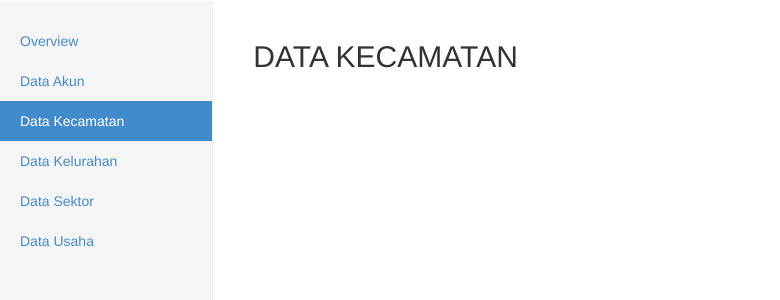
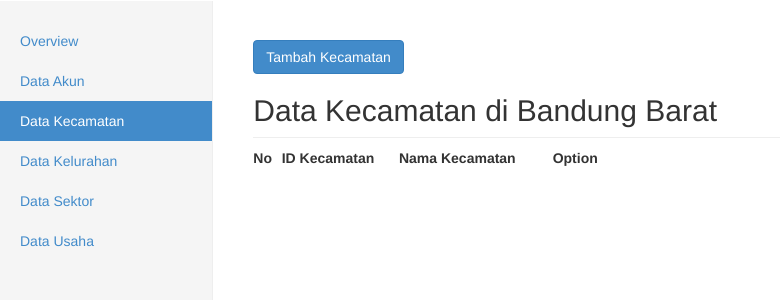
Before and after one commit to Rikiahmad629/GIS_KABBANDUNG_PHP, a PHP site: page /min/data_kecamatan.php in a window 1280 px wide. Shown: the part 50-350 px from the top of the page, without its empty margins (0-780 px from the left). Run offline with PHP 8.4, Linux system fonts and the light colour scheme; the visitor is signed in with stand-in values (Sample User, id 1); tables that the repository leaves empty or names only in its code hold one stand-in row (values such as "Sample post"); lists and menus that the app fills with data are empty.

Commit message:
Update data_kecamatan.php

```diff
--- a/min/data_kecamatan.php
+++ b/min/data_kecamatan.php
@@ -1,4 +1,4 @@
-  <?php include("../template/header_admin.php");?>
+   <?php include("../template/header_admin.php");?>
 
   <body>
  	<div class="navbar navbar-inverse navbar-fixed-top" role="navigation">
@@ -11,14 +11,46 @@
             <?php include("../template/menu_samping_admin.php");?>
         </div>
         <div class="col-sm-9 col-sm-offset-3 col-md-10 col-md-offset-2 main">
-        	 <h2>DATA KECAMATAN</h2>
+        	 <br> <a class="btn btn-primary" href="form_tambah_kecamatan.php">Tambah Kecamatan </a>
+      		<h2 class="sub-header">Data Kecamatan di Bandung Barat</h2>
+			<div class="table-responsive">
+			  <table class="display" id="table-data-kecamatan"  cellspacing="0" width="41%">
+			    <thead>
+			      <tr>
+			        <th width="7%">No</th>
+			        <th width="29%">ID Kecamatan</th>
+			        <th width="38%">Nama Kecamatan</th>
+			      	<th width="26%">Option</th>
+			      </tr>
+			    </thead>
+			    <tbody>
+			    <?php
+			    if($_SESSION['level'] === "DINAS"){
+			    	$query = "select * from kecamatan
+								where IDKabupaten='31896'";
+			    }else{
+			    	echo ("data tidak ditemukan");
+			    }
 
+			    $data_query = mysql_query($query) or die(mysql_error());
+			    $i = 1;
+			    while($data = mysql_fetch_array($data_query)){
+			    ?>
+			      <tr>
+			        <td><?php echo $i;?></td>
+			        <td><?php echo $data['IDKecamatan'];?></td>
+			        <td><?php echo $data['Nama'];?></td>
+			        <td><a href="form_edit_kecamatan.php?id=<?php echo $data['IDKecamatan'];?>">Edit</a>
+			        	<a onClick="if(!confirm('Apakah Anda Yakin ingin menghapus data ini?')) return false;"href="proses_delete_kecamatan.php?id=<?php echo $data['IDKecamatan'];?>">Delete</a>
+			        </td>
+			      </tr>
+			      <?php $i++; } ?>
+			    </tbody>
+			  </table>
+			</div>
 
         </div>
       </div>
     </div>
-
-
-
   </body>
 </html>
```
